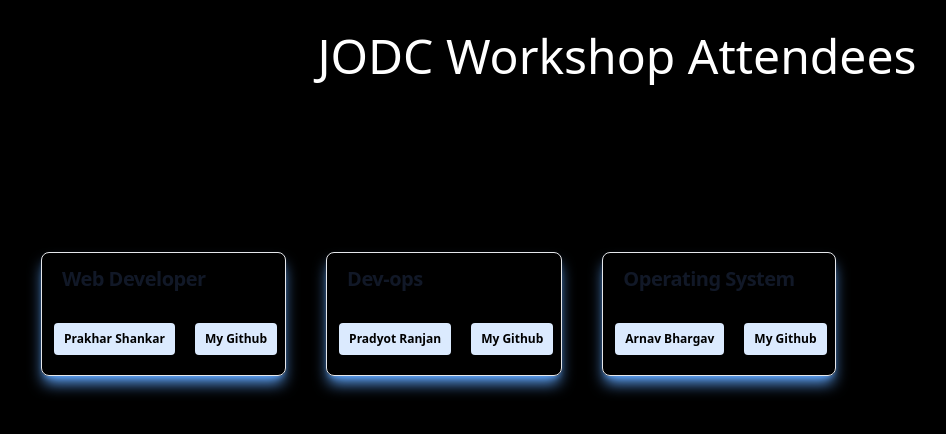
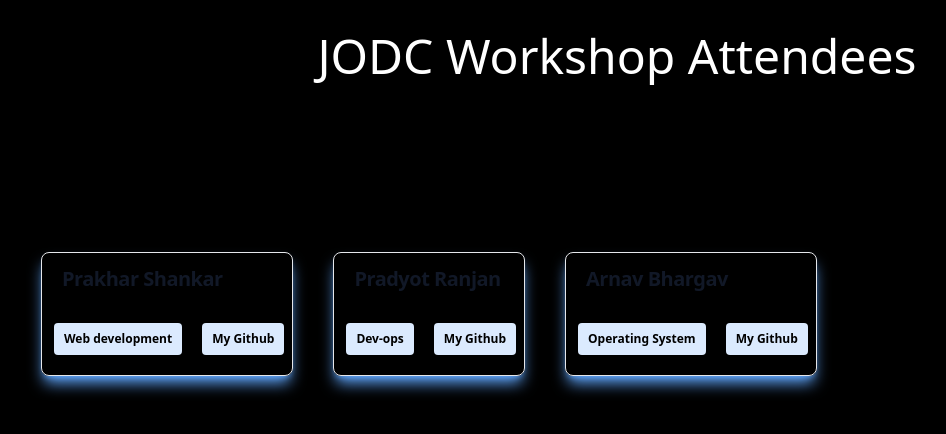
Before and after one commit to Prakhar-Shankar/WebDev-Workshop, a Next.js app: page / in a window 1280 px wide. Shown: the top 434 px of the page, without its empty margins (23-969 px from the left). Built offline with nearby package versions, Linux system fonts and the light colour scheme.

Commit message:
Some Changes

```diff
--- a/components/cardData.js
+++ b/components/cardData.js
@@ -1,19 +1,19 @@
 // cardData.js
 const cardData = [
     {
-      domain: "Web Developer",
       name: "Prakhar Shankar",
+      favDomain: "Web development",
       link: "https://github.com/Prakhar-Shankar"
 
     },
     {
-      domain: "Dev-ops",
       name: "Pradyot Ranjan",
+      favDomain: "Dev-ops",
       link: "https://github.com/prady0t"
     },
     {
-        domain: "Operating System",
         name: "Arnav Bhargav",
+        favDomain: "Operating System",
         link: "https://github.com/SOURHEAD"
       },
 
--- a/components/cardList.tsx
+++ b/components/cardList.tsx
@@ -6,7 +6,7 @@ function CardList() {
   return (
     <div className="ml-16 mt-[10rem] flex gap-10">
       {cardData.map((card, index, link) => (
-        <Card key={index} title={card.domain} description={card.name} link={card.link}/>
+        <Card key={index} title={card.name} description={card.favDomain} link={card.link}/>
       ))}
     </div>
   );
```
